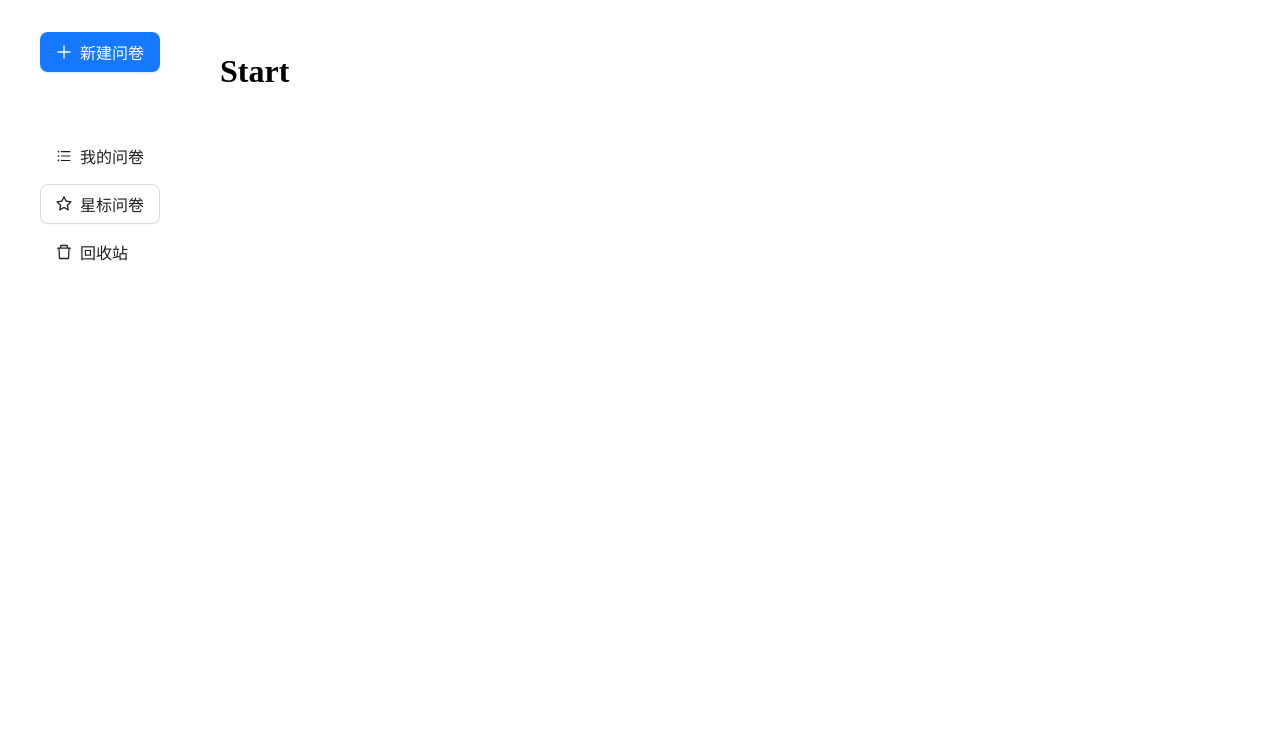
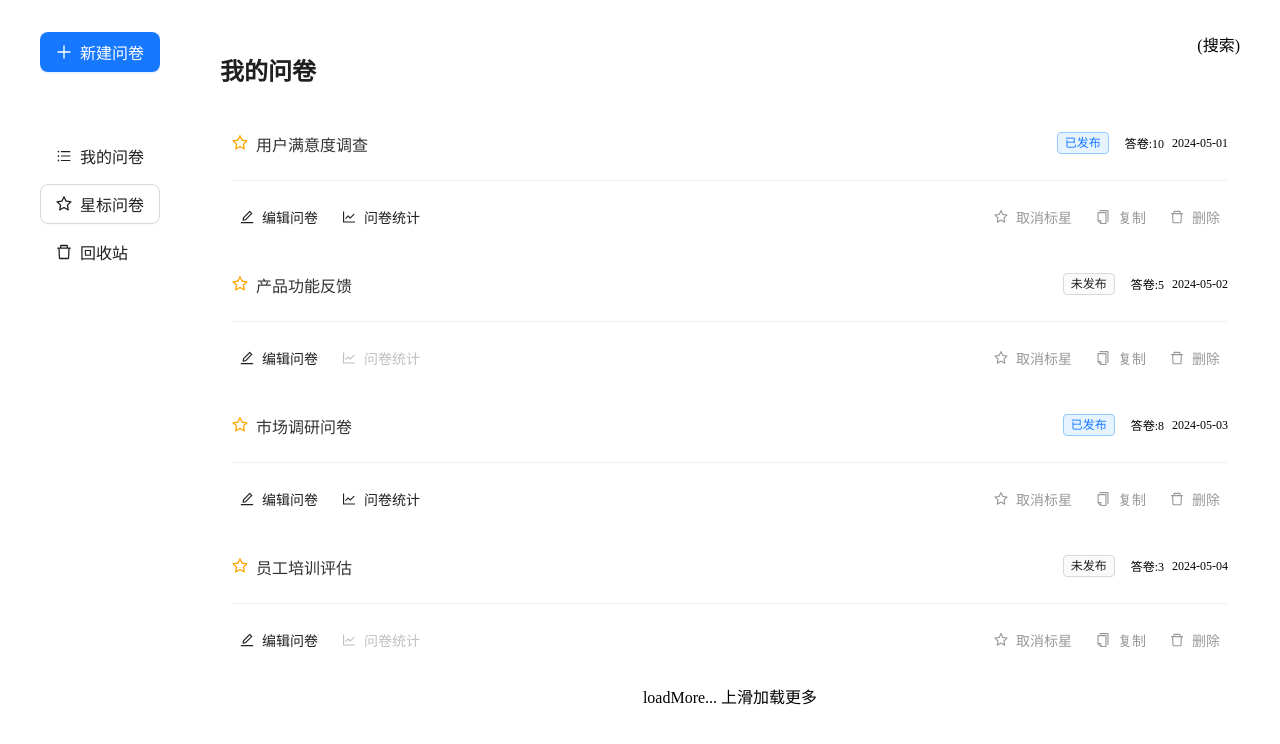
Before and after one commit to guolola/questionnaire-star---react, a React (Vite) app: page /manage/star in a window 1280 px wide. Shown: the top 744 px of the page. Built offline with nearby package versions, Linux system fonts and the light colour scheme.

Commit message:
修改正确依赖项

```diff
--- a/package.json
+++ b/package.json
@@ -13,8 +13,11 @@
   },
   "dependencies": {
     "ahooks": "^3.9.0",
+    "antd": "^5.26.3",
+    "prettier": "^3.6.2",
     "react": "^18.2.0",
-    "react-dom": "^18.2.0"
+    "react-dom": "^18.2.0",
+    "react-router-dom": "^7.6.3"
   },
   "devDependencies": {
     "@eslint/js": "^9.29.0",
--- a/src/pages/manage/List.tsx
+++ b/src/pages/manage/List.tsx
@@ -1,8 +1,9 @@
 import React, { useState } from 'react';
+import { Typography } from 'antd';
 import QuestionCard from '../../components/QuestionCard';
-
 import styles from './styles/common.module.scss';
 
+const { Title } = Typography;
 // 定义问卷数据类型
 type QuestionType = {
   _id: string;
@@ -64,7 +65,7 @@ const List = () => {
     <>
       <div className={styles.header}>
         <div className={styles.left}>
-          <h3>我的问卷</h3>
+          <Title level={3}>我的问卷</Title>
         </div>
         <div className={styles.right}>(搜索)</div>
       </div>
--- a/src/pages/manage/Star.tsx
+++ b/src/pages/manage/Star.tsx
@@ -1,10 +1,73 @@
 import React from 'react';
+import { Empty, Typography } from 'antd';
+import QuestionCard from '../../components/QuestionCard';
+import styles from './styles/common.module.scss';
 
+const { Title } = Typography;
+
+// 定义问卷数据类型
+type QuestionType = {
+  _id: string;
+  title: string;
+  isStar: boolean;
+  isPublished: boolean;
+  answerCount: number;
+  createdAt: string;
+};
+// 模拟问卷数据
+const rawQuestionList: QuestionType[] = [
+  {
+    _id: '1',
+    title: '用户满意度调查',
+    isStar: true,
+    isPublished: true,
+    answerCount: 10,
+    createdAt: '2024-05-01',
+  },
+  {
+    _id: '2',
+    title: '产品功能反馈',
+    isStar: true,
+    isPublished: false,
+    answerCount: 5,
+    createdAt: '2024-05-02',
+  },
+  {
+    _id: '3',
+    title: '市场调研问卷',
+    isStar: true,
+    isPublished: true,
+    answerCount: 8,
+    createdAt: '2024-05-03',
+  },
+  {
+    _id: '4',
+    title: '员工培训评估',
+    isStar: true,
+    isPublished: false,
+    answerCount: 3,
+    createdAt: '2024-05-04',
+  },
+];
 const Star = () => {
   return (
-    <div>
-      <h1>Start</h1>
-    </div>
+    <>
+      <div className={styles.header}>
+        <div className={styles.left}>
+          <Title level={3}>我的问卷</Title>
+        </div>
+        <div className={styles.right}>(搜索)</div>
+      </div>
+      <div className={styles.content}>
+        {rawQuestionList.length === 0 && <Empty description="暂无数据" />}
+        {rawQuestionList.length > 0 && rawQuestionList.map((q: QuestionType) => {
+          const { _id } = q;
+          return <QuestionCard key={_id} {...q} />;
+        })}
+      </div>
+      <div className={styles.footer}>loadMore... 上滑加载更多</div>
+    </>
   );
 };
+
 export default Star;
```
Also changed, not shown: 1 other file (tests, documents, lock files or other folders).
